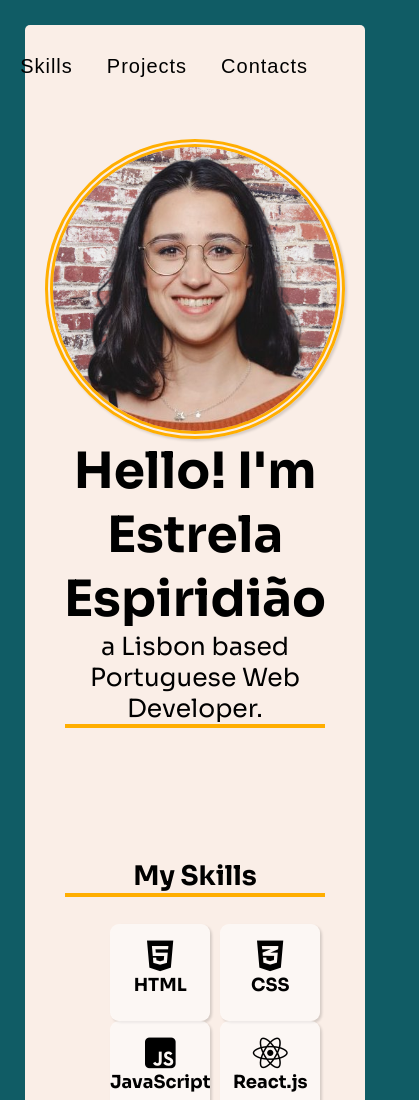
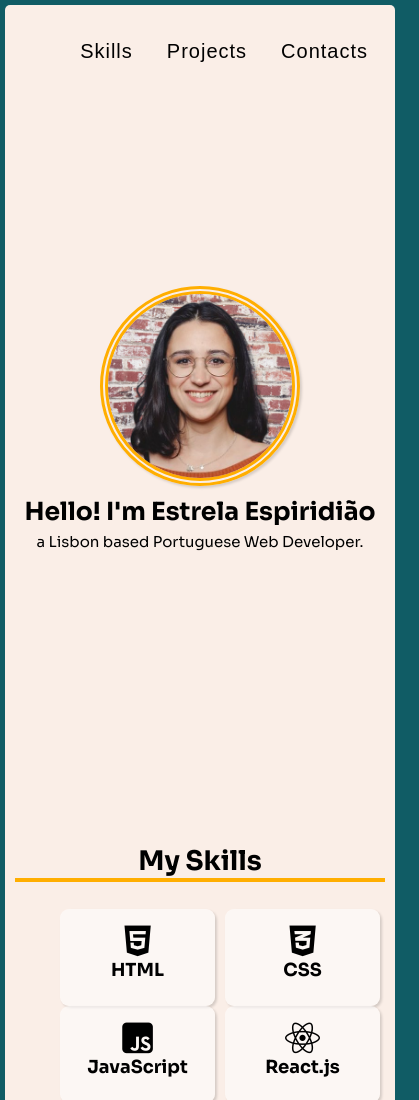
Before and after one commit to EstrelaE/portfolio-4.0, a plain HTML site: page index.html in a window 390 px wide. Shown: the top 1100 px of the page, 419 px wide, since content can reach past the window. Drawn offline with Linux system fonts and the light colour scheme.

Commit message:
start working on media queries

```diff
--- a/styles.css
+++ b/styles.css
@@ -213,3 +213,64 @@ nav li {
 .card.email i {
   margin-right: 1rem;
 }
+
+@media only screen and (max-width: 720px) {
+  h1 {
+    font-size: 3rem;
+  }
+
+  .headshot {
+    width: 25rem;
+  }
+
+  #hero p {
+    font-size: 2rem;
+  }
+}
+
+/* @media only screen and (max-width: 565px) {
+  h1 {
+    font-size: 2.9rem;
+    margin-top: 10px;
+  }
+
+  .headshot {
+    width: 23rem;
+  }
+
+  #hero p {
+    font-size: 1.9rem;
+    margin-top: 5px;
+  }
+} */
+@media only screen and (max-width: 565px) {
+  body {
+    display: flex;
+    flex-flow: column wrap;
+  }
+  .wrapper {
+    margin: 5px;
+    border-radius: 5px;
+    width: 100%;
+  }
+
+  main {
+    padding: 10px;
+    width: 100%;
+  }
+
+  h1 {
+    font-size: 2.5rem;
+    margin-top: 10px;
+  }
+
+  .headshot {
+    width: 20rem;
+  }
+
+  #hero p {
+    font-size: 1.5rem;
+    margin-top: 5px;
+    border: none;
+  }
+}
```
